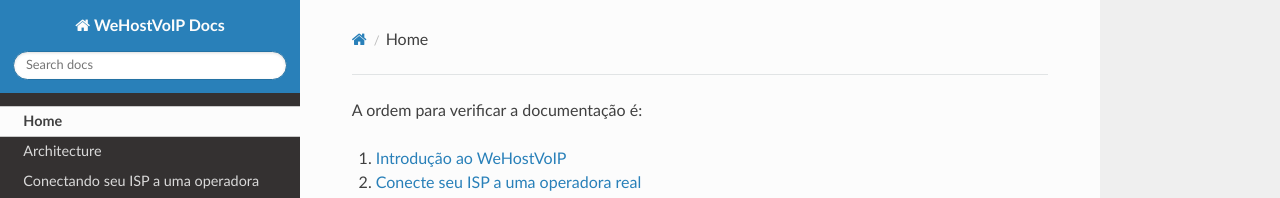
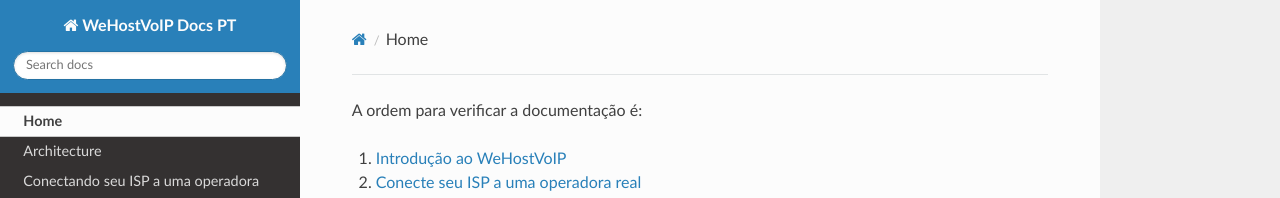
Before and after one commit to pauloantonio-git/wehostvoip-docs-pt, an MkDocs documentation site: the page built from docs/index.md, in a window 1280 px wide. Shown: the top 198 px of the page. Built offline with MkDocs 1.6.1, drawn with Linux system fonts in a browser that asks for light colours; nearby versions of some CDN libraries.

```diff
--- a/mkdocs.yml
+++ b/mkdocs.yml
@@ -1,6 +1,6 @@
-site_name: WeHostVoIP Docs
+site_name: WeHostVoIP Docs PT
 
 theme:
     name: readthedocs
-    locale: en
+    locale: pt
     navigation_depth: 0
```
